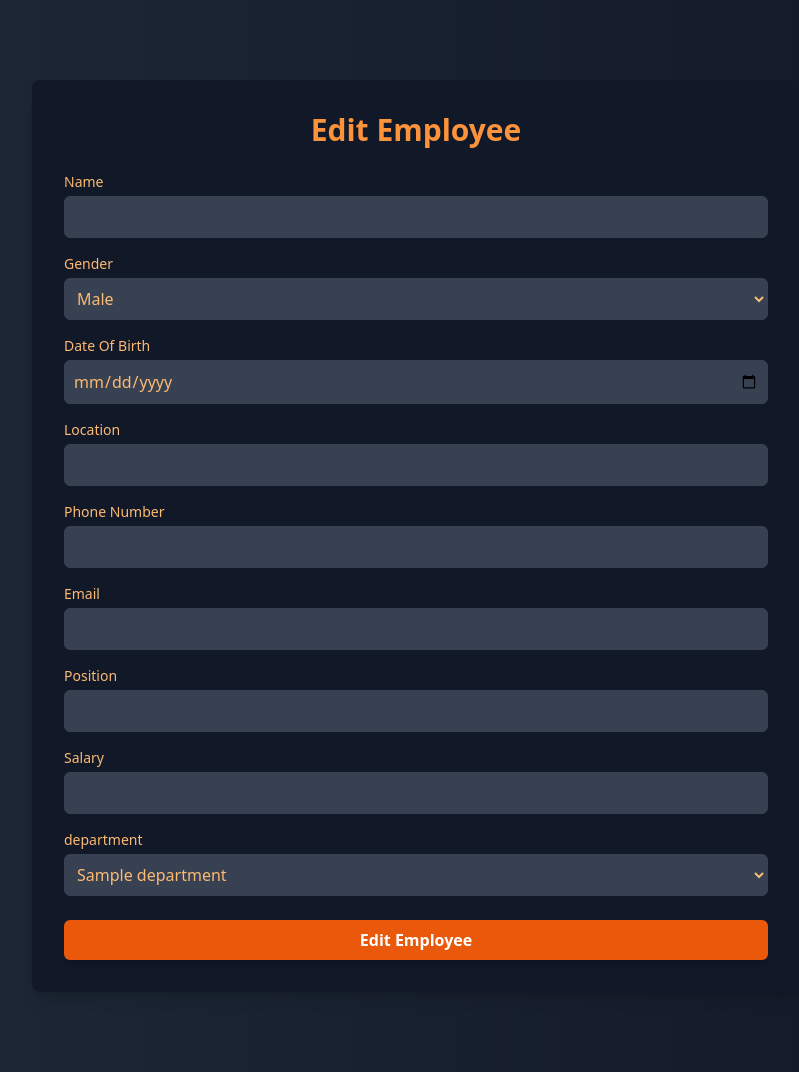
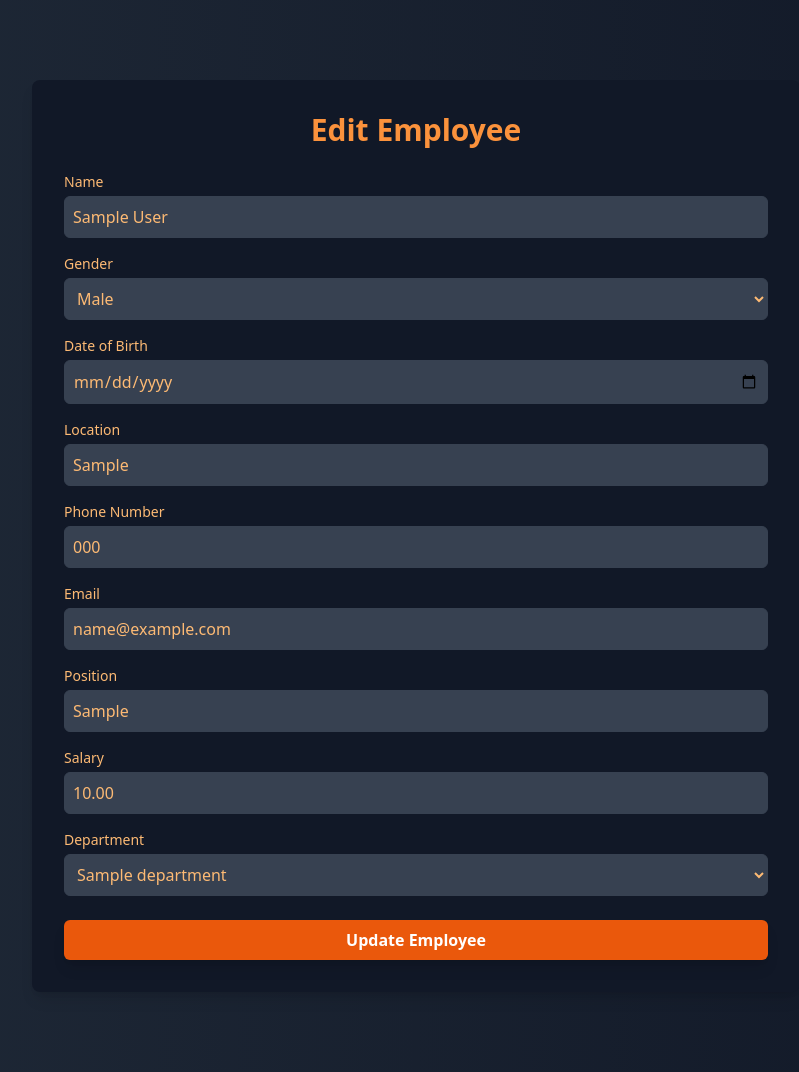
Before and after one commit to sandynicholas3069/WEBSITECRUDCI, a CodeIgniter app: page /database/employee/edit/1 in a window 1280 px wide. Shown: the whole page, without its empty margins (224-1023 px from the left). Run offline with CodeIgniter, Linux system fonts and the light colour scheme; tables that the repository leaves empty hold one stand-in row (values such as "Sample post"); data that the repository does not hold is empty; style sheets or scripts are compiled from the project's sources; some libraries are stand-ins or nearby versions.

Commit message:
Fixing Bug Part 1

```diff
--- a/application/config/config.php
+++ b/application/config/config.php
@@ -23,7 +23,7 @@ defined('BASEPATH') OR exit('No direct script access allowed');
 | a PHP script and you can easily do that on your own.
 |
 */
-$config['base_url'] = 'http://localhost/WEBSITECRUD/';
+$config['base_url'] = 'http://websitecrud.test/';
 
 /*
 |--------------------------------------------------------------------------
--- a/application/config/routes.php
+++ b/application/config/routes.php
@@ -50,13 +50,16 @@ defined('BASEPATH') OR exit('No direct script access allowed');
 |		my-controller/my-method	-> my_controller/my_method
 */
 $route['default_controller'] = 'employee';
+
 $route['employee'] = 'employee/index'; // Menampilkan daftar employee
 $route['employee/add'] = 'employee/add'; // Menampilkan form tambah employee
 $route['employee/edit/(:num)'] = 'employee/edit/$1'; // Menampilkan form edit employee
 $route['employee/delete/(:num)'] = 'employee/delete/$1'; // Rute untuk delete employee
+
 $route['department'] = 'department/index'; // Menampilkan daftar department
 $route['department/add'] = 'department/add'; // Menampilkan form tambah department
 $route['department/edit/(:num)'] = 'department/edit/$1'; // Menampilkan form edit department
 $route['department/delete/(:num)'] = 'department/delete/$1'; // Rute untuk delete department
+
 $route['404_override'] = '';
 $route['translate_uri_dashes'] = FALSE;
--- a/application/controllers/Department.php
+++ b/application/controllers/Department.php
@@ -35,7 +35,7 @@ class Department extends CI_Controller {
         redirect('department');
     }
 
-    public function delete ($id) {
+    public function delete($id) {
         $this->Department_model->delete_department($id);
         redirect('department');
     }
--- a/application/controllers/Employee.php
+++ b/application/controllers/Employee.php
@@ -50,7 +50,7 @@ class Employee extends CI_Controller {
             'salary' => $this->input->post('salary'),
             'department_id' => $this->input->post('department_id')
         ];
-        $this->Employee_model->update_employee($data, $id);
+        $this->Employee_model->update_employee($id, $data);
         redirect('employee');
     }
 
--- a/application/models/Employee_model.php
+++ b/application/models/Employee_model.php
@@ -1,6 +1,6 @@
 <?php
 class Employee_model extends CI_Model {
-    public function __construct(){
+    public function __construct() {
         parent::__construct();
     }
 
@@ -11,20 +11,20 @@ class Employee_model extends CI_Model {
         return $this->db->get()->result();
     }
 
-    public function insert_employee($data){
-        $this->db->insert('employee', $data);
+    public function insert_employee($data) {
+        return $this->db->insert('employee', $data);
     }
 
-    public function get_employee($id){
-        $this->db->get_where('employee', array('id' => $id))->row();
+    public function get_employee($id) {
+        return $this->db->get_where('employee', array('id' => $id))->row();
     }
 
-    public function update_employee($id, $data){
+    public function update_employee($id, $data) {
         $this->db->where('id', $id);
         return $this->db->update('employee', $data);
     }
 
-    public function delete_employee($id){
+    public function delete_employee($id) {
         $this->db->where('id', $id);
         return $this->db->delete('employee');
     }
--- a/application/views/department_form.php
+++ b/application/views/department_form.php
@@ -15,10 +15,10 @@
         <form action="<?= base_url('department/store') ?>" method="post">
             <div class="mb-4">
                 <label for="department_name" class="block text-sm font-medium text-orange-300">Department Name</label>
-                    <input type="text" id="department_name" name="department_name" class="mt-1 block w-full p-2 border border-gray-700 bg-gray-700 text-orange-300 rounded-md focus:ring-orange-500" required>
+                <input type="text" id="department_name" name="department_name" class="mt-1 block w-full p-2 border border-gray-700 bg-gray-700 text-orange-300 rounded-md focus:ring focus:ring-orange-500" required>
             </div>
             <div class="mt-6">
-                    <button type="submit" class="w-full px-4 py-2 bg-orange-600 text-white font-semibold rounded-md shadow-lg hover:bg-orange-700 focus:ring-orange-500">Add Department</button>
+                <button type="submit" class="w-full px-4 py-2 bg-orange-600 text-white font-semibold rounded-md shadow-lg hover:bg-orange-700 focus:ring focus:ring-orange-500">Add Department</button>
             </div>
         </form>
     </div>
--- a/application/views/employee_edit_form.php
+++ b/application/views/employee_edit_form.php
@@ -3,7 +3,7 @@
 <head>
     <meta charset="UTF-8">
     <meta name="viewport" content="width=device-width, initial-scale=1.0">
-    <title>Edit Employee</title>
+    <title>Form Edit Employee</title>
 
     <!-- Memanggil Tailwind CSS -->
     <link href="<?= base_url('assets/css/style.css'); ?>" rel="stylesheet">
@@ -12,52 +12,52 @@
 <body class="bg-gradient-to-r from-gray-800 to-gray-900 flex items-center justify-center min-h-screen py-20">
     <div class="bg-gray-900 shadow-lg rounded-lg p-8 w-full max-w-3xl mx-auto">
         <h2 class="text-3xl font-bold text-center text-orange-400 mb-6">Edit Employee</h2>
-        <form action="<?= base_url('employee/update' . $employee->id) ?>" method="post">
+        <form action="<?= base_url('employee/update/' . $employee->id) ?>" method="post">
             <div class="mb-4">
                 <label for="name" class="block text-sm font-medium text-orange-300">Name</label>
-                <input type="text" id="name" name="name" value="<?= $employee->name ?>" class="mt-1 block w-full p-2 border border-gray-700 bg-gray-700 text-orange-300 rounded-md focus:ring-orange-500" required>
+                <input type="text" id="name" name="name" value="<?= $employee->name ?>" class="mt-1 block w-full p-2 border border-gray-700 bg-gray-700 text-orange-300 rounded-md focus:ring focus:ring-orange-500" required>
             </div>
             <div class="mb-4">
                 <label for="gender" class="block text-sm font-medium text-orange-300">Gender</label>
-                <select id="gender" name="gender" class="mt-1 block w-full p-2 border border-gray-700 bg-gray-700 text-orange-300 rounded-md focus:ring-orange-500" required>
+                <select id="gender" name="gender" class="mt-1 block w-full p-2 border border-gray-700 bg-gray-700 text-orange-300 rounded-md focus:ring focus:ring-orange-500" required>
                     <option value="Male" <?= $employee->gender == 'Male' ? 'selected' : '' ?>>Male</option>
-                    <option value="Female" <? $employee->gender == 'Female' ? 'selected' : '' ?>>Female</option>
+                    <option value="Female" <?= $employee->gender == 'Female' ? 'selected' : '' ?>>Female</option>
                 </select>
             </div>
             <div class="mb-4">
-                <label for="birth" class="block text-sm font-medium text-orange-300">Date Of Birth</label>
-                <input type="date" id="birth" name="birth" value="<?= $employee->birth ?>" class="mt-1 block w-full p-2 border border-gray-700 bg-gray-700 text-orange-300 rounded-md focus:ring-orange-500" required>
+                <label for="birth" class="block text-sm font-medium text-orange-300">Date of Birth</label>
+                <input type="date" id="birth" name="birth" value="<?= $employee->birth ?>" class="mt-1 block w-full p-2 border border-gray-700 bg-gray-700 text-orange-300 rounded-md focus:ring focus:ring-orange-500" required>
             </div>
             <div class="mb-4">
                 <label for="location" class="block text-sm font-medium text-orange-300">Location</label>
-                <input type="text" id="location" name="location" value="<?= $employee->location ?>" class="mt-1 block w-full p-2 border border-gray-700 bg-gray-700 text-orange-300 rounded-md focus:ring-orange-500" required>
+                <input type="text" id="location" name="location" value="<?= $employee->location ?>" class="mt-1 block w-full p-2 border border-gray-700 bg-gray-700 text-orange-300 rounded-md focus:ring focus:ring-orange-500">
             </div>
             <div class="mb-4">
                 <label for="phone_number" class="block text-sm font-medium text-orange-300">Phone Number</label>
-                <input type="text" id="phone_number" name="phone_number" value="<?= $employee->phone_number ?>" class="mt-1 block w-full p-2 border border-gray-700 bg-gray-700 text-orange-300 rounded-md focus:ring-orange-500" required>
+                <input type="text" id="phone_number" name="phone_number" value="<?= $employee->phone_number ?>" class="mt-1 block w-full p-2 border border-gray-700 bg-gray-700 text-orange-300 rounded-md focus:ring focus:ring-orange-500">
             </div>
             <div class="mb-4">
                 <label for="email" class="block text-sm font-medium text-orange-300">Email</label>
-                <input type="email" id="email" name="email" value="<?= $employee->email ?>" class="mt-1 block w-full p-2 border border-gray-700 bg-gray-700 text-orange-300 rounded-md focus:ring-orange-500" required>
+                <input type="email" id="email" name="email" value="<?= $employee->email ?>" class="mt-1 block w-full p-2 border border-gray-700 bg-gray-700 text-orange-300 rounded-md focus:ring focus:ring-orange-500">
             </div>
             <div class="mb-4">
                 <label for="position" class="block text-sm font-medium text-orange-300">Position</label>
-                <input type="text" id="position" name="position" value="<?= $employee->position ?>" class="mt-1 block w-full p-2 border border-gray-700 bg-gray-700 text-orange-300 rounded-md focus:ring-orange-500" required>
+                <input type="text" id="position" name="position" value="<?= $employee->position ?>" class="mt-1 block w-full p-2 border border-gray-700 bg-gray-700 text-orange-300 rounded-md focus:ring focus:ring-orange-500">
             </div>
             <div class="mb-4">
                 <label for="salary" class="block text-sm font-medium text-orange-300">Salary</label>
-                <input type="number" id="salary" name="salary" value="<?= $employee->salary ?>" class="mt-1 block w-full p-2 border border-gray-700 bg-gray-700 text-orange-300 rounded-md focus:ring-orange-500" required>
+                <input type="number" id="salary" name="salary" value="<?= $employee->salary ?>" class="mt-1 block w-full p-2 border border-gray-700 bg-gray-700 text-orange-300 rounded-md focus:ring focus:ring-orange-500">
             </div>
             <div class="mb-4">
-                <label for="department_id" class="block text-sm font-medium text-orange-300">department</label>
-                <select id="department_id" name="department_id" class="mt-1 block w-full p-2 border border-gray-700 bg-gray-700 text-orange-300 rounded-md focus:ring-orange-500" required>
+                <label for="department_id" class="block text-sm font-medium text-orange-300">Department</label>
+                <select id="department_id" name="department_id" class="mt-1 block w-full p-2 border border-gray-700 bg-gray-700 text-orange-300 rounded-md focus:ring focus:ring-orange-500">
                     <?php foreach ($departments as $department): ?>
                         <option value="<?= $department->department_id ?>" <?= $employee->department_id == $department->department_id ? 'selected' : '' ?>><?= $department->department_name ?></option>
                     <?php endforeach; ?>
                 </select>
             </div>
             <div class="mt-6">
-                <button type="submit" class="w-full px-4 py-2 bg-orange-600 text-white font-semibold rounded-md shadow-lg hover:bg-orange-700 focus:ring-orange-500">Edit Employee</button>
+                <button type="submit" class="w-full px-4 py-2 bg-orange-600 text-white font-semibold rounded-md shadow-lg hover:bg-orange-700 focus:ring focus:ring-orange-500">Update Employee</button>
             </div>
         </form>
     </div>
```
Also changed, not shown: application/models/Department_model.php (+7 -7 lines), application/views/department_edit_form.php (+4 -4 lines), application/views/department_view.php (+7 -7 lines), application/views/employee_form.php (+12 -12 lines), application/views/employee_view.php (+4 -4 lines), .htaccess (added). Lines whose indentation alone changed are shown as unchanged.
